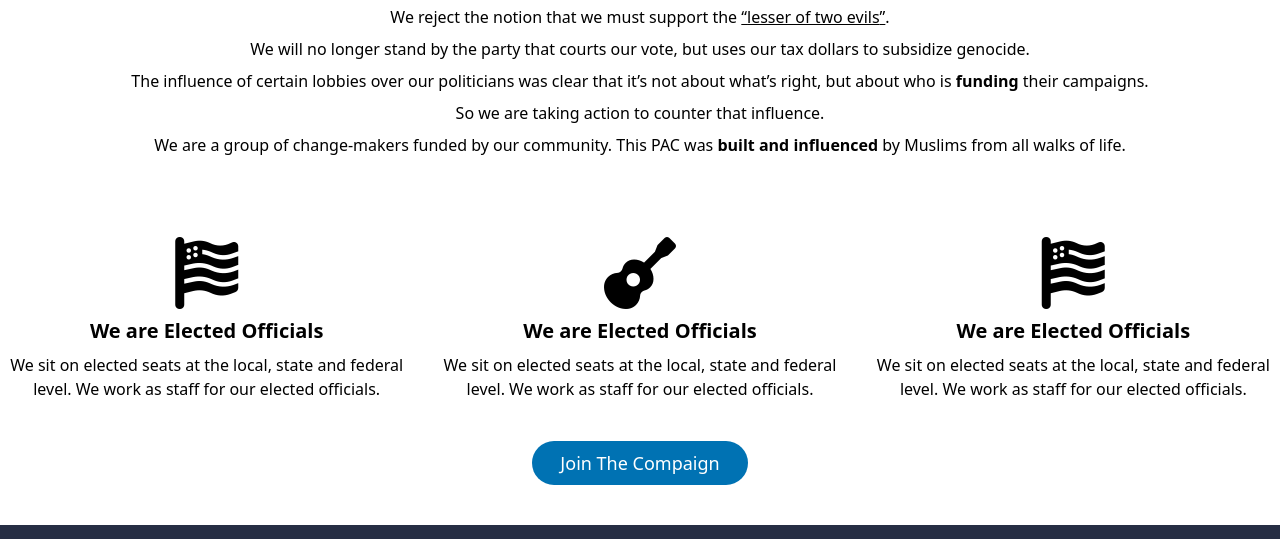
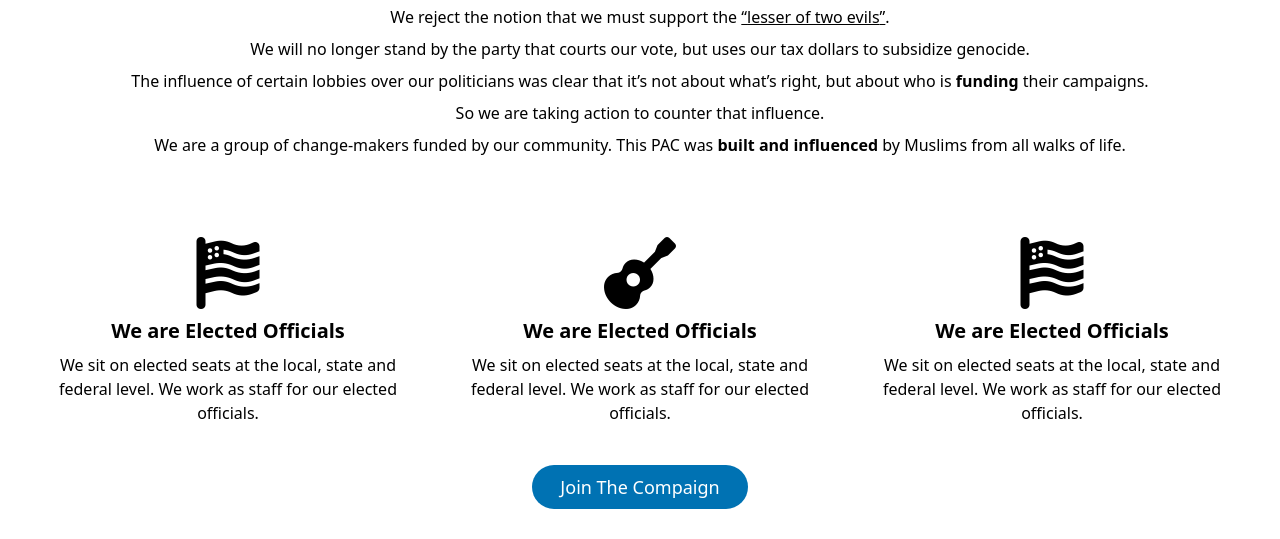
Before and after one commit to BasharatAliKing/Compaign73, a plain HTML site: page index.html in a window 1280 px wide. Shown: the part 308-847 px from the top of the page. Drawn offline with nearby package versions, Linux system fonts and the light colour scheme.

```diff
--- a/index.html
+++ b/index.html
@@ -10,6 +10,7 @@
     <link rel="stylesheet" href="https://cdnjs.cloudflare.com/ajax/libs/font-awesome/6.5.1/css/all.min.css">
     <link rel="shortcut icon" href="assets/images/73.png">
     <script src="https://unpkg.com/ionicons@4.5.10-0/dist/ionicons.js"></script>
+    <script src="/assets/js/tailwind.js"></script>
 </head>
 
 <body>
@@ -100,7 +101,6 @@
         </div>
 
     </section>
-
     <script src="/assets/js/index.js"></script>
 </body>
 
```
